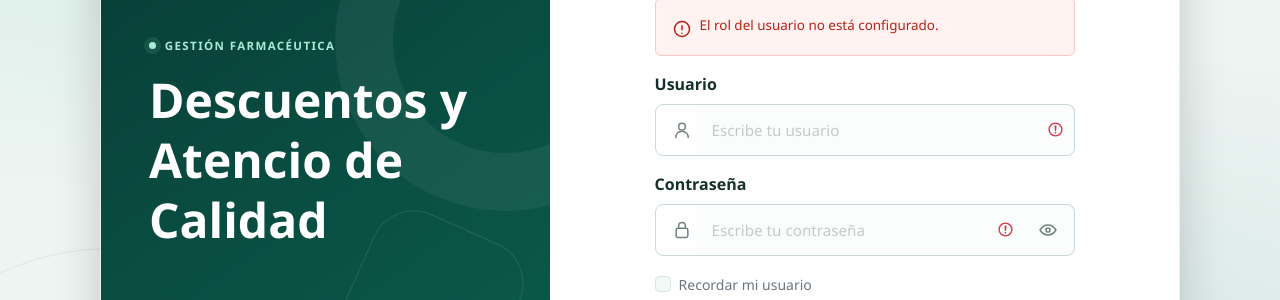
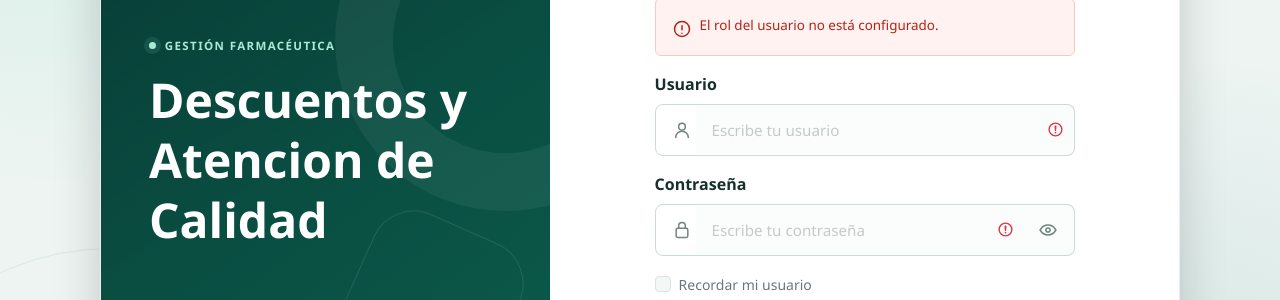
Before and after one commit to omarisaiescalante-coder/Farmacia_Josue, an Electron app: page index.html in a window 1280 px wide. Shown: the part 262-562 px from the top of the page. Drawn offline with nearby package versions, Linux system fonts and the light colour scheme; no server answers.

Commit message:
cambios letra login

```diff
--- a/index.html
+++ b/index.html
@@ -50,7 +50,7 @@
                         </p>
 
                         <h1 class="display-5 fw-bold lh-sm mb-4">
-                            Descuentos y Atencio de Calidad
+                            Descuentos y Atencion de Calidad
                         </h1>
 
                     </div>
```
